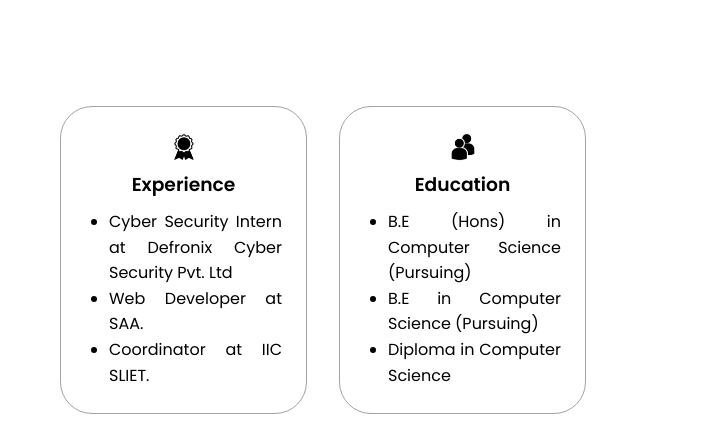
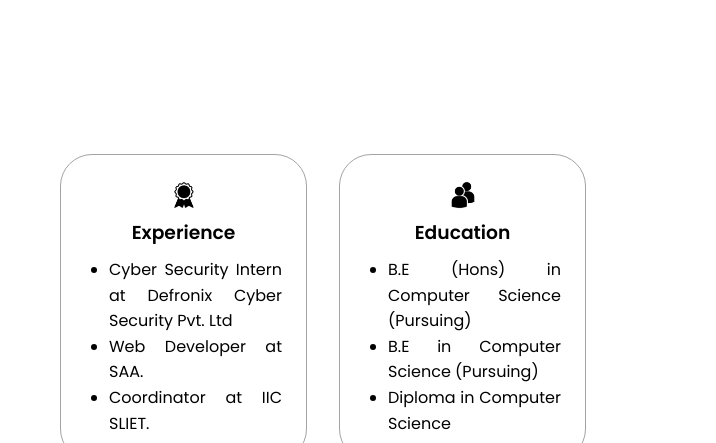
Before and after one commit to aprashar7/portfolio, a plain HTML site: page index.html in a window 1280 px wide. Shown: the part 1032-1475 px from the top of the page, 564-1280 px from the left. Drawn offline with Linux system fonts and the light colour scheme.

Commit message:
Fixed the issue which is happenig into bigger displays

```diff
--- a/style.css
+++ b/style.css
@@ -349,7 +349,7 @@ html {
 .details-container {
   padding: 1.5rem;
   flex: 1;
-  margin-top: -3rem;
+  margin-top: 0rem;
   background: white;
   border-radius: 2rem;
   border: rgb(212, 187, 187) 0.1rem solid;
```
